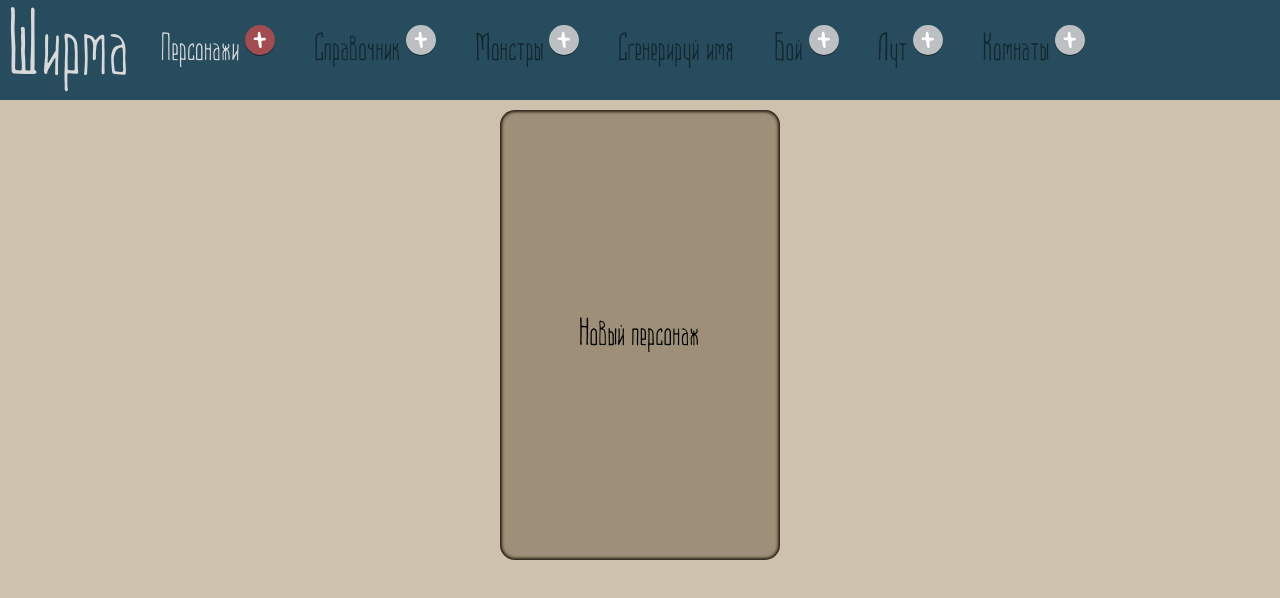
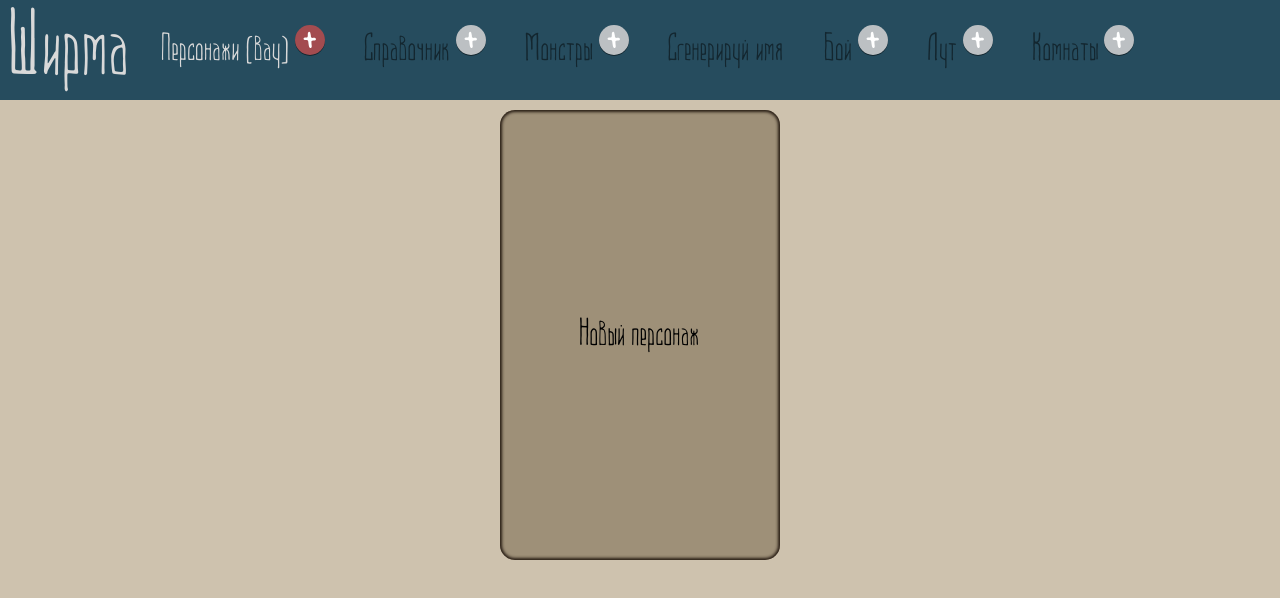
Before and after one commit to GooseGame/Shirma, a React (Vite) app: page /characters in a window 1280 px wide. Shown: the top 598 px of the page. Built offline with nearby package versions, Linux system fonts and the light colour scheme.

Commit message:
returned 'wow'

```diff
--- a/src/components/Header/Header.tsx
+++ b/src/components/Header/Header.tsx
@@ -20,7 +20,7 @@ export const Header: FC = ({...props }) => {
 	return <div className={styles['header-area']}>
 		<h1 className={styles['header-logo']} {...props}>Ширма</h1>
 		<div className={styles['page-container']}>
-			<a href='/characters' className={styles['page-header']}>Персонажи</a>
+			<a href='/characters' className={styles['page-header']}>Персонажи (вау)</a>
 			<div className={styles['add-icon-wrapper']}>
 				<RoundButton isRed={true} onClick={onClickNewCharacter}>
 					<Icon src="/plus.svg" alt='add' classNames={'plus-icon'}/>
```
